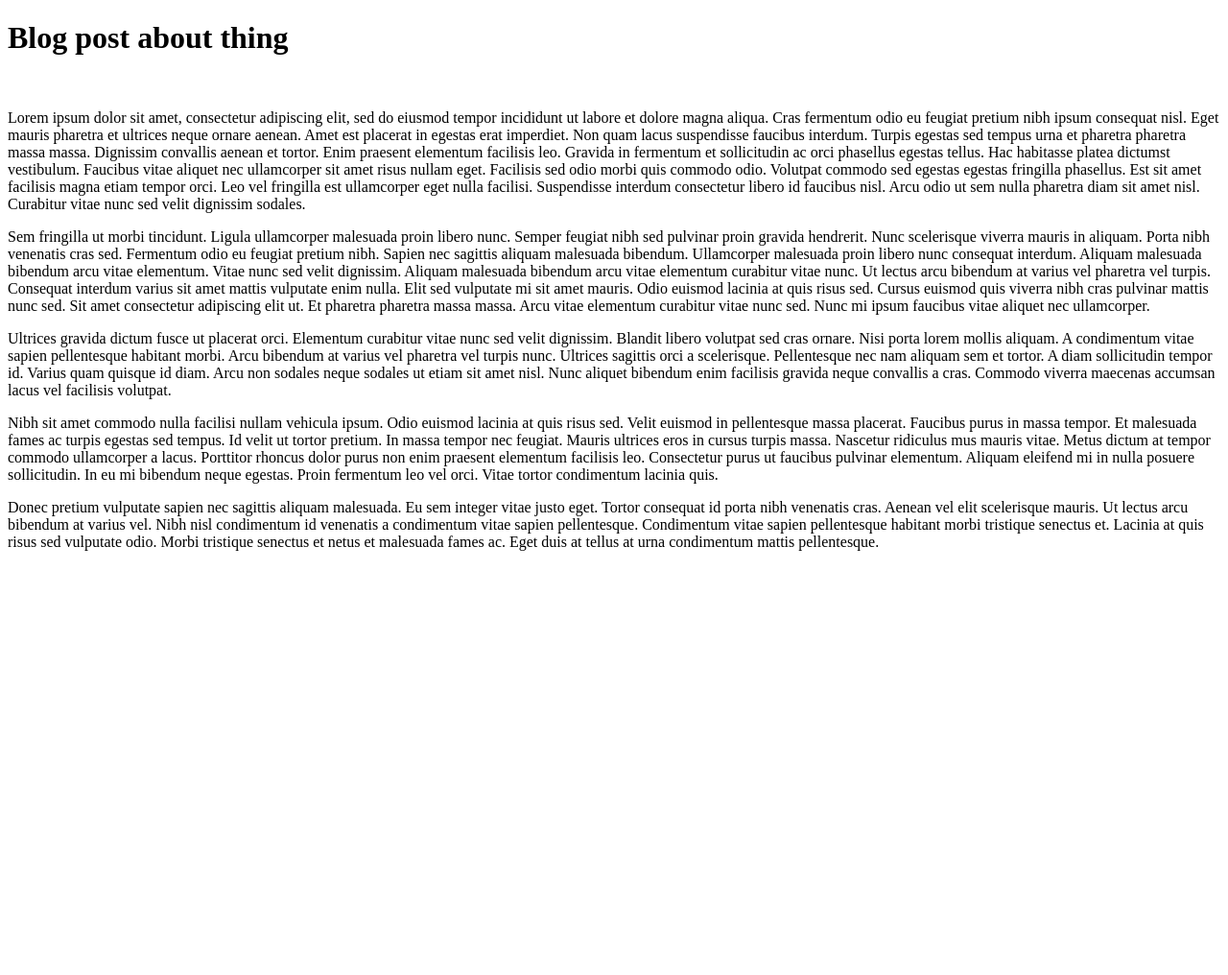
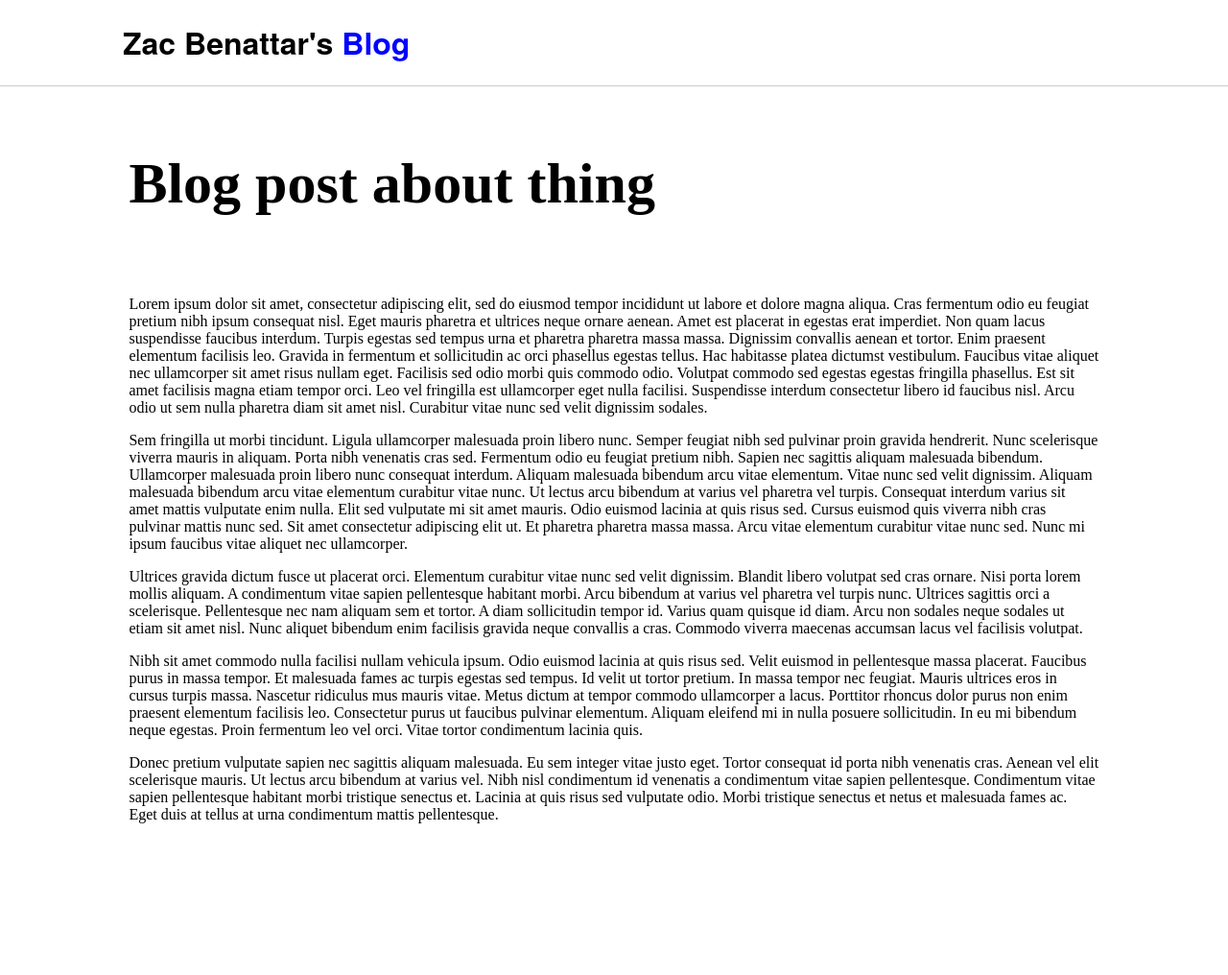
Before and after one commit to Zac-Benattar/PersonalWebsite, a Django app: page /posts/blogpost/1/ in a window 1280 px wide. Shown: the whole page at 96% size. Before the commit the page ends 574 px from the top, so only its background shows below. Run offline with Django 4.2, Linux system fonts and the light colour scheme; data comes from the database, SQL or seed files in the repository; both versions use the stored data as it was after the commit; some libraries are stand-ins or nearby versions.

Commit message:
Started on css for blog post detail
Attempted to get a progress scroll indicator working with little luck:
https://codemyui.com/navbar-scroll-indicator-articles/
css and js are stored in the static folder so can be accessed in templates by using {% static 'path to file' %}

```diff
--- a/mysite/posts/templates/posts/blog_post_detail.html
+++ b/mysite/posts/templates/posts/blog_post_detail.html
@@ -1,16 +1,32 @@
 {% load static %}
-<!doctype html>
+<!DOCTYPE html>
 <html lang="en">
+  <head>
+    <title>{{ blogpost.title }}</title>
+    <link
+      rel="shortcut icon"
+      type="image/png"
+      href="{% static 'favicon.png' %}"
+    />
+    <link rel="stylesheet" href="{% static 'css/blog_post_detail.css' %}" />
+    <script src="{% static 'js/navbarScrollIndicator.js' %}"></script>
+  </head>
 
-<head>
-    <title>{{ blogpost.title }}</title>
-    <link rel="shortcut icon" type="image/png" href="{% static 'favicon.png' %}" />
-</head>
+  <header>
+    <div class="header-proper">
+      <h1 class="logo">Zac Benattar's <span class="blue">Blog</span>
+      </h1>
+    </div>
+    <div class="scroll-line"></div>
+  </header>
 
-<body>
-    <h1>{{ blogpost.title }}</h1>
+  <div class="main">
+    <div class="content">
+      <body>
+        <h2 class="headline">{{ blogpost.title }}</h2>
 
-    {{ blogpost.body | safe | linebreaks }}
-</body>
-
+        {{ blogpost.body | safe | linebreaks }}
+      </body>
+    </div>
+  </div>
 </html>
--- /dev/null
+++ b/mysite/static/css/blog_post_detail.css
@@ -0,0 +1,39 @@
+@import "compass/css3";
+
+header{
+  position: fixed;
+  top: 0;
+  left: 0;
+  z-index: 1;
+  width: 100%;
+  background: #fff;
+  border-bottom: 1px solid #ccc;
+}
+.header-proper{
+  width: 80%;
+  margin: 0 auto;
+  .logo{
+    font-family: "HelveticaNeueBlack", "HelveticaNeue-Black", "Helvetica Neue Black", "HelveticaNeue", "Helvetica Neue", 'TeXGyreHerosBold', "Arial Black", sans-serif;
+    font-weight:bold;
+    .blue{
+      color: blue;
+    }
+
+  }
+}
+.scroll-line{
+  height: 2px;
+  margin-bottom: -2px;
+  background: blue;
+  width: 0%;
+}
+
+.content{
+  padding: 100px 0;
+  margin: 0 auto;
+  width: 80%;
+}
+.headline{
+  font-size: 60px;
+  line-height: 66px;
+}
--- /dev/null
+++ b/mysite/static/js/navbarScrollIndicator.js
@@ -0,0 +1,9 @@
+//capture scroll any percentage
+$(window).scroll(function () {
+  var wintop = $(window).scrollTop(),
+    docheight = $(document).height(),
+    winheight = $(window).height();
+  var scrolled = (wintop / (docheight - winheight)) * 100;
+
+  $(".scroll-line").css("width", scrolled + "%");
+});
```
Also changed, not shown: mysite/db.sqlite3 (added).
